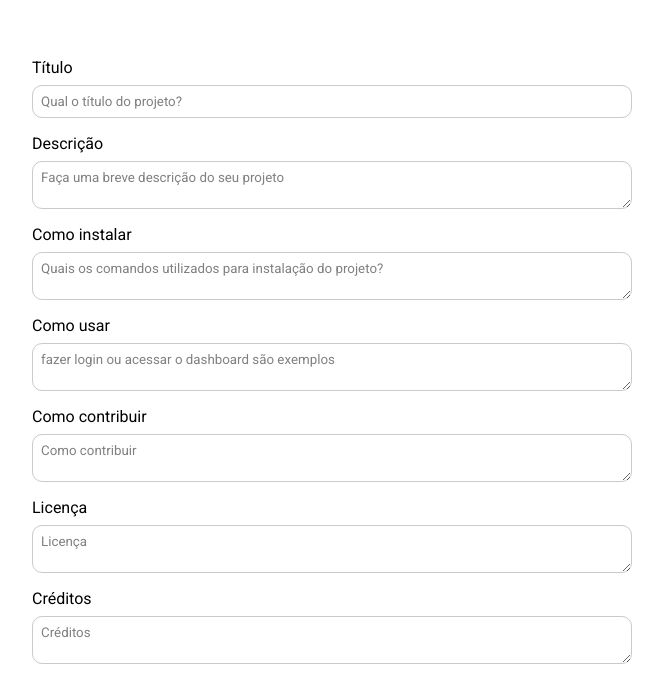
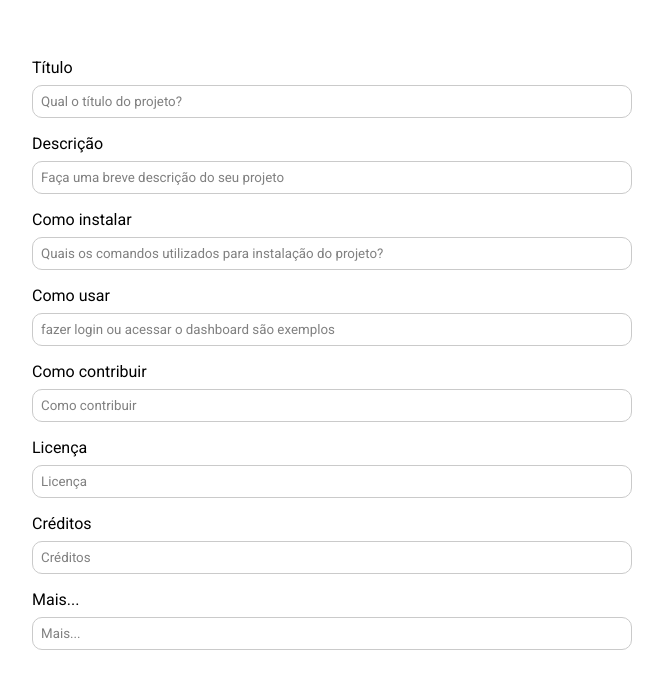
Before and after one commit to danilobserafim/Readme, a plain HTML site: page index.html in a window 1280 px wide. Shown: the part 123-800 px from the top of the page, without its empty margins (308-971 px from the left). Drawn offline with Linux system fonts and the light colour scheme.

Commit message:
Alterando Textare por input para corrigir erros futuros

```diff
--- a/index.html
+++ b/index.html
@@ -19,25 +19,25 @@
         <input type="text" name="titulo" id="titulo" placeholder="Qual o título do projeto?"></input>
 
         <label for="descricao">Descrição</label>
-        <textarea name="descricao" id="descricao" placeholder="Faça uma breve descrição do seu projeto"></textarea>
+        <input name="descricao" id="descricao" placeholder="Faça uma breve descrição do seu projeto"></input>
 
         <label for="instalacao">Como instalar</label>
-        <textarea name="instalacao" id="instalacao" placeholder="Quais os comandos utilizados para instalação do projeto?"></textarea>
+        <input name="instalacao" id="instalacao" placeholder="Quais os comandos utilizados para instalação do projeto?"></input>
 
         <label for="uso">Como usar</label>
-        <textarea name="uso" id="uso" placeholder="fazer login ou acessar o dashboard são exemplos"></textarea>
+        <input name="uso" id="uso" placeholder="fazer login ou acessar o dashboard são exemplos"></input>
 
         <label for="contribuir">Como contribuir</label>
-        <textarea name="contribuir" id="contribuir" placeholder="Como contribuir"></textarea>
+        <input name="contribuir" id="contribuir" placeholder="Como contribuir"></input>
 
         <label for="licenca">Licença</label>
-        <textarea name="licenca" id="licenca" placeholder="Licença"></textarea>
+        <input name="licenca" id="licenca" placeholder="Licença"></input>
 
         <label for="creditos">Créditos</label>
-        <textarea name="creditos" id="creditos" placeholder="Créditos"></textarea>
+        <input name="creditos" id="creditos" placeholder="Créditos"></input>
 
         <label for="mais">Mais...</label>
-        <textarea name="mais" id="mais" placeholder="Mais..."></textarea>
+        <input name="mais" id="mais" placeholder="Mais..."></input>
 
         <button id="btnGerar">Gerar</button>
     </div>
```
